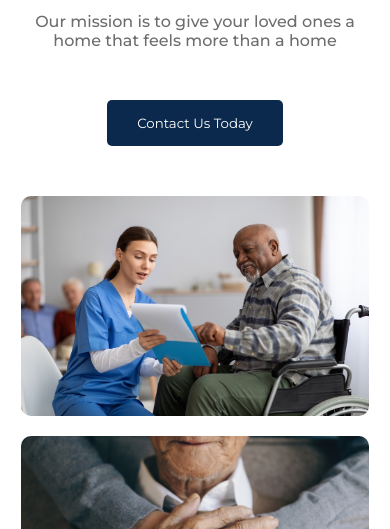
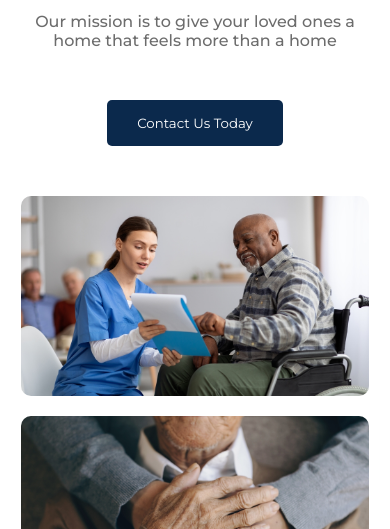
Before and after one commit to Thatboycalledolar/off-website, a plain HTML site: page index.html in a window 390 px wide. Shown: the part 315-844 px from the top of the page. Drawn offline with Linux system fonts and the light colour scheme.

Commit message:
hero img again

```diff
--- a/style.css
+++ b/style.css
@@ -666,7 +666,7 @@ main, section {
 
 .hero-section .hero-img img{
   width: 100%;
-  height: 22rem;
+  height: 20rem;
   object-fit: cover;
   border-radius: 1rem;
 }
```
